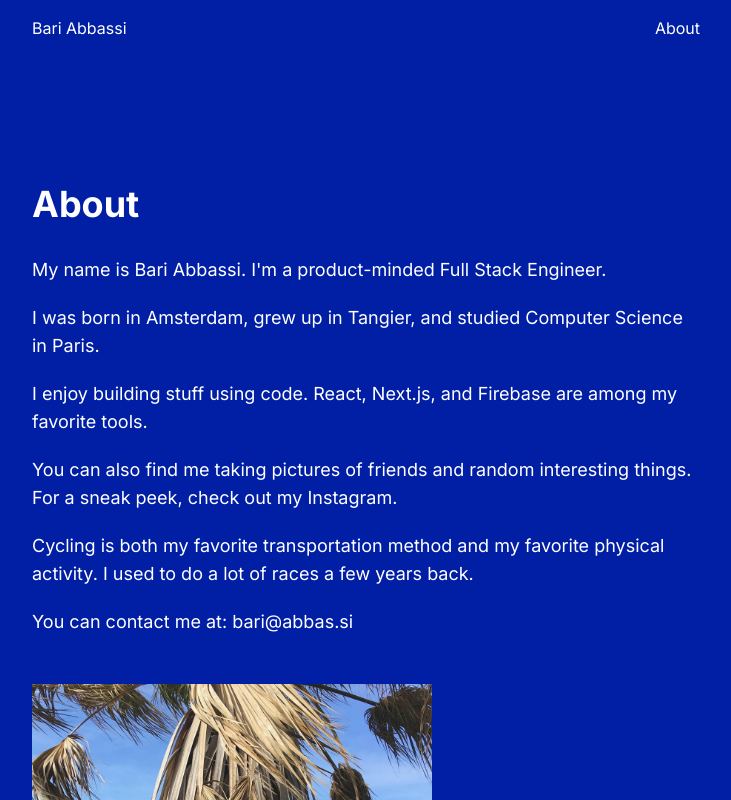
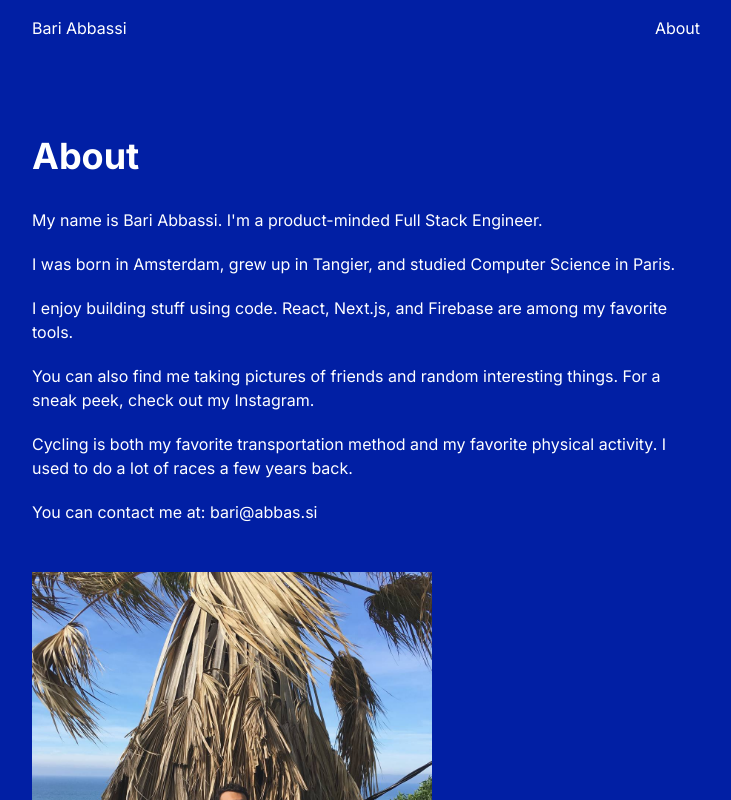
Before and after one commit to byabari/byabari, a Next.js app: page /about in a window 1280 px wide. Shown: the top 800 px of the page, without its empty margins (274-1005 px from the left). Built offline with nearby package versions, Linux system fonts and the light colour scheme.

Commit message:
update page.js

```diff
--- a/app/about/page.js
+++ b/app/about/page.js
@@ -3,8 +3,8 @@ import Image from "next/image";
 export default function About() {
   return (
     <>
-      <h1 className="text-4xl font-bold mt-36 mb-8">About</h1>
-      <div className="text-lg space-y-5 mb-12">
+      <h1 className="text-4xl font-bold mt-24 mb-8">About</h1>
+      <div className="space-y-5 mb-12">
         <p>
           My name is Bari Abbassi. I'm a product-minded Full Stack Engineer.
         </p>
```
